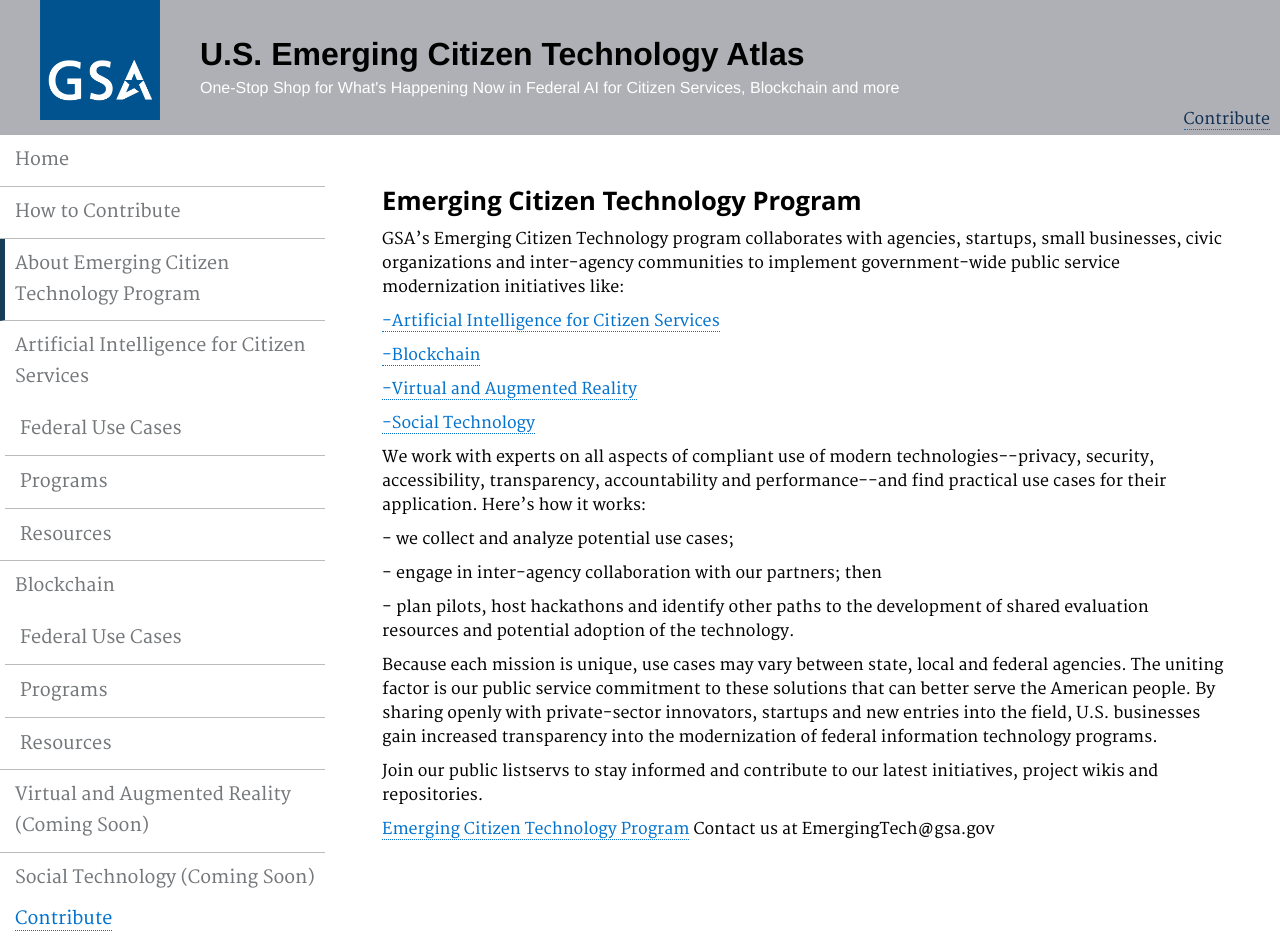
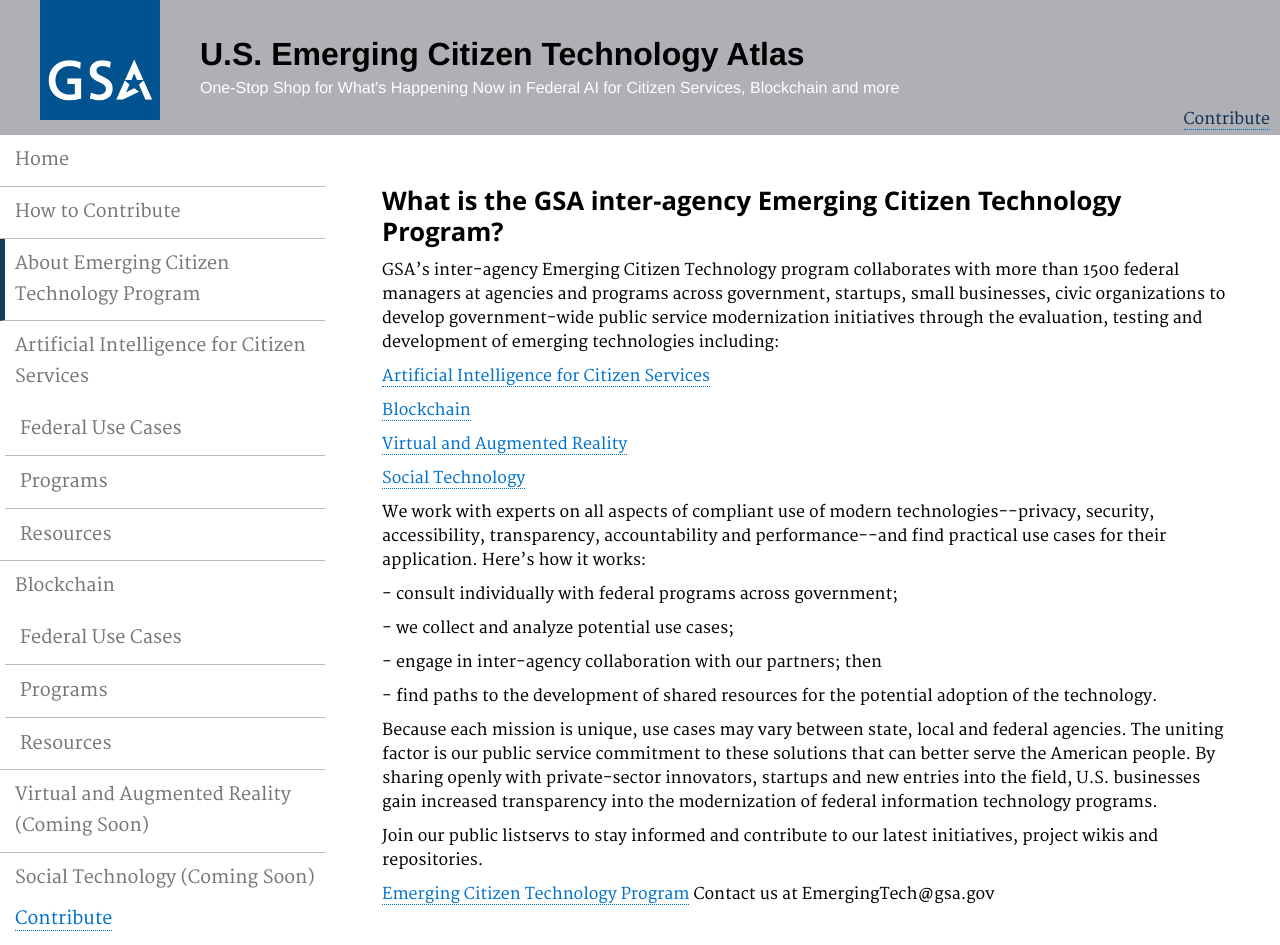
Before and after one commit to GSA/emerging-technology-atlas, a Jekyll site: the page built from pages/emergingcitizentech.md, in a window 1280 px wide. Built offline with Jekyll 4.4.1, drawn with Linux system fonts in a browser that asks for light colours.

Commit message:
Update emergingcitizentech.md

```diff
--- a/pages/emergingcitizentech.md
+++ b/pages/emergingcitizentech.md
@@ -5,22 +5,23 @@ permalink: /emergingcitizentech/
 description: ""
 ---
 
-### Emerging Citizen Technology Program
+### What is the GSA inter-agency Emerging Citizen Technology Program?
 
 
 
-<p>GSA’s Emerging Citizen Technology program collaborates with agencies, startups, small businesses, civic organizations and inter-agency communities to implement government-wide public service modernization initiatives like:</p>
+<p>GSA’s inter-agency Emerging Citizen Technology program collaborates with more than 1500 federal managers at agencies and programs across government, startups, small businesses, civic organizations to develop government-wide public service modernization initiatives through the evaluation, testing and development of emerging technologies including:</p>
 
-<p><a href="https://www.gsa.gov/technology/government-it-initiatives/emerging-citizen-technology/artificial-intelligence-for-citizen-services" target="_blank">-Artificial Intelligence for Citizen Services</a></p>
-<p><a href="https://www.gsa.gov/technology/government-it-initiatives/emerging-citizen-technology/blockchain" target="_blank">-Blockchain</a></p>
-<p><a href="https://www.gsa.gov/technology/government-it-initiatives/emerging-citizen-technology/virtual-and-augmented-reality">-Virtual and Augmented Reality</a></p>
-<p><a href="https://www.gsa.gov/technology/government-it-initiatives/emerging-citizen-technology/social-technology-socialgov">-Social Technology</a></p>
+<p><a href="https://www.gsa.gov/technology/government-it-initiatives/emerging-citizen-technology/artificial-intelligence-for-citizen-services" target="_blank">Artificial Intelligence for Citizen Services</a></p>
+<p><a href="https://www.gsa.gov/technology/government-it-initiatives/emerging-citizen-technology/blockchain" target="_blank">Blockchain</a></p>
+<p><a href="https://www.gsa.gov/technology/government-it-initiatives/emerging-citizen-technology/virtual-and-augmented-reality">Virtual and Augmented Reality</a></p>
+<p><a href="https://www.gsa.gov/technology/government-it-initiatives/emerging-citizen-technology/social-technology-socialgov">Social Technology</a></p>
 
 <p>We work with experts on all aspects of compliant use of modern technologies--privacy, security, accessibility, transparency, accountability and performance--and find practical use cases for their application. Here’s how it works:</p>
 
+<p>- consult individually with federal programs across government;</p>
 <p>- we collect and analyze potential use cases;</p>
 <p>- engage in inter-agency collaboration with our partners; then</p>
-<p>- plan pilots, host hackathons and identify other paths to the development of shared evaluation resources and potential adoption of the technology.</p>
+<p>- find paths to the development of shared resources for the potential adoption of the technology.</p>
 
 <p>Because each mission is unique, use cases may vary between state, local and federal agencies. The uniting factor is our public service commitment to these solutions that can better serve the American people. By sharing openly with private-sector innovators, startups and new entries into the field, U.S. businesses gain increased transparency into the modernization of federal information technology programs.</p>
 
```
